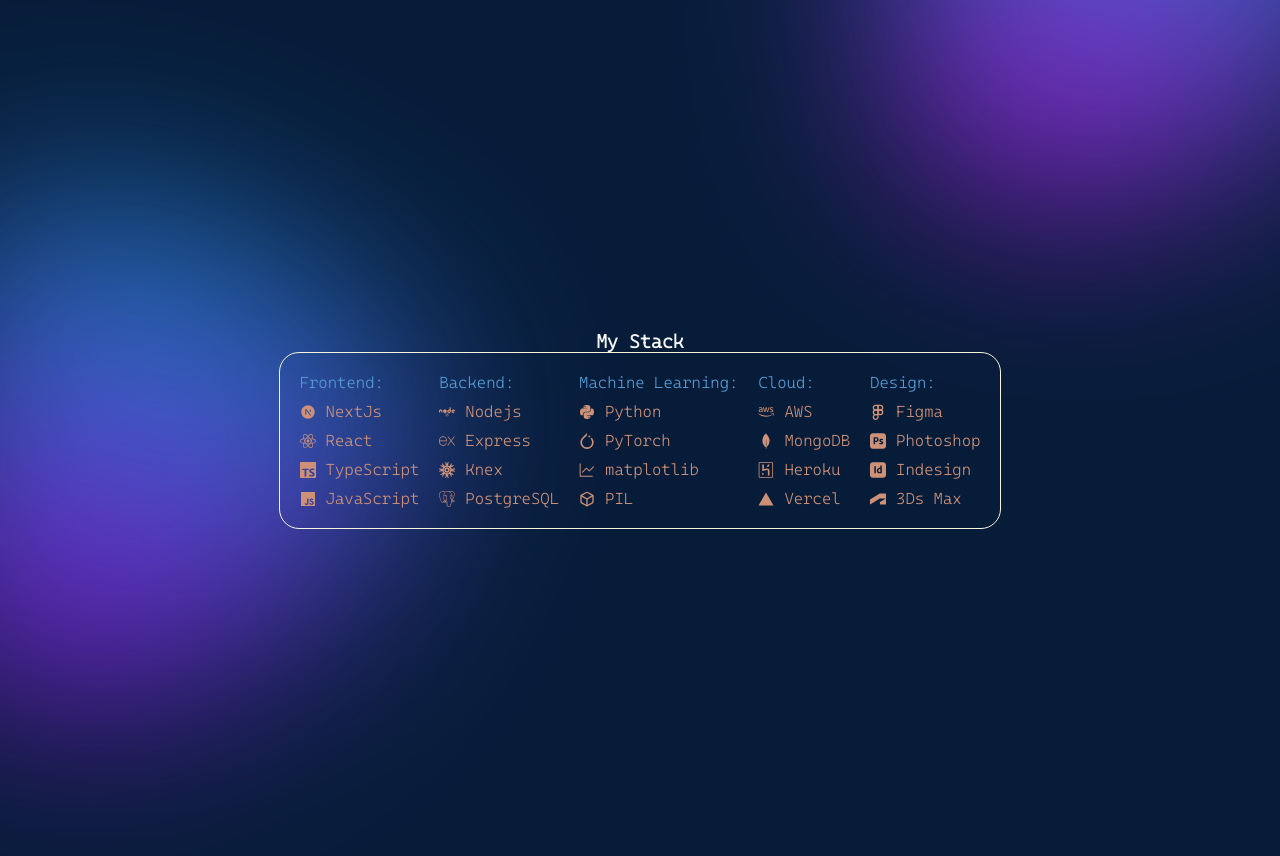
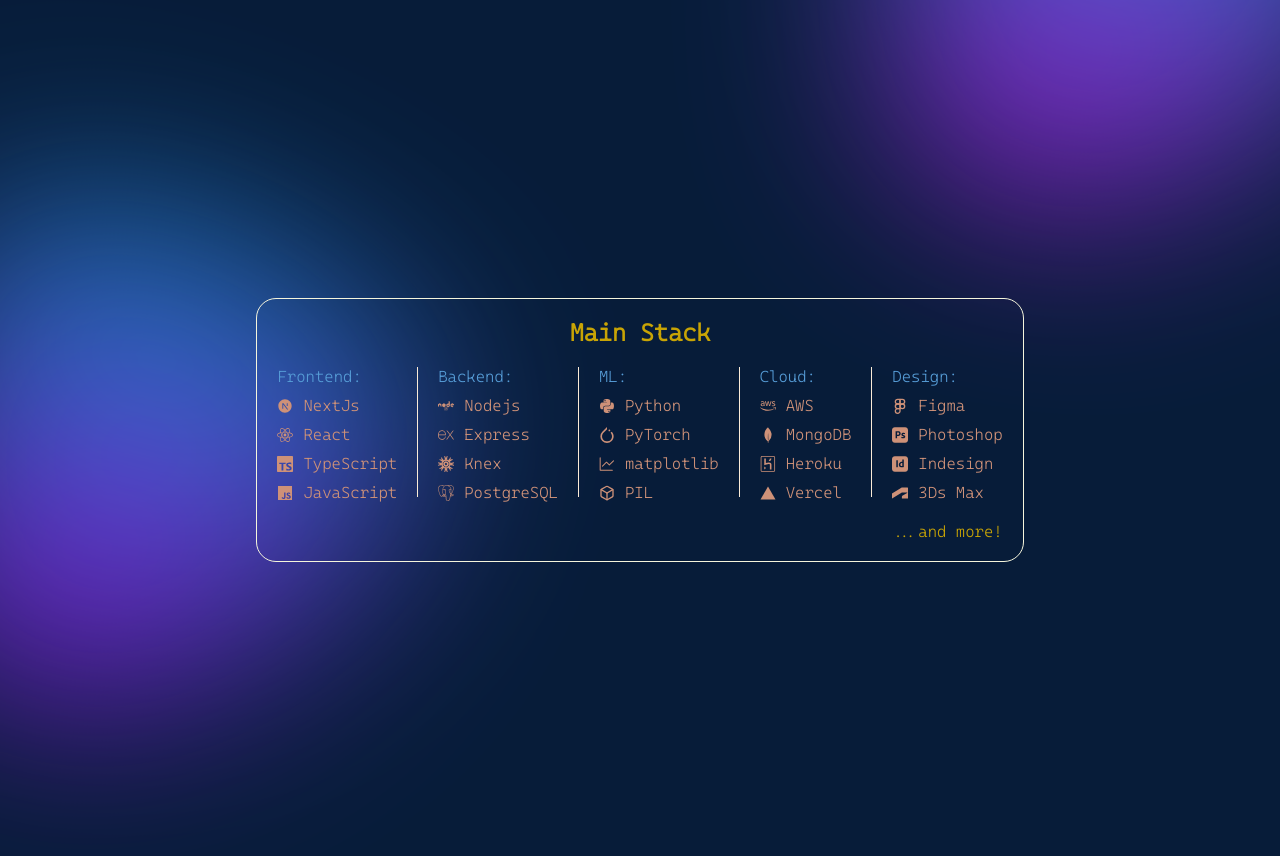
Before and after one commit to hebahiari/portfolio, a Next.js app: page / in a window 1280 px wide. Shown: the part 779-1635 px from the top of the page. Built offline with nearby package versions, Linux system fonts and the light colour scheme.

Commit message:
about section updates

```diff
--- a/app/components/About/About.css
+++ b/app/components/About/About.css
@@ -11,10 +11,10 @@
 .aboutRight{
 }
 
-.aboutLeft {
-    border: 2px;
+.aboutStack{
     display: flex;
-    align-items: flex-start;
+    flex-direction: column;
+    align-items: center;
     gap: 20px;
     flex-wrap: wrap;
     padding: 20px;
@@ -24,6 +24,25 @@
     &:hover{
         background-color: rgba(250, 235, 215, 0.178);
     }
+}
+
+.stackTitle{
+    font-size: x-large;
+}
+
+.aboutLeft {
+    display: flex;
+    align-items: flex-start;
+    justify-content: space-between;
+    flex-wrap: wrap;
+    width: 100%;
+}
+
+.aboutLine{
+    height: 130px;
+    width: 1px;
+    background-color: antiquewhite;
+    margin: 0 20px;
 }
 
 .aboutRow {
@@ -46,3 +65,9 @@
     width: 30px;
     border-radius: 50px;
 }
+
+.aboutStackFooter{
+    display: flex;
+    justify-content: flex-end;
+    width: 100%;
+}
--- a/app/components/About/About.js
+++ b/app/components/About/About.js
@@ -40,11 +40,13 @@
 
 const About = () => {
     return (
-        <div className='aboutContainer'>
+        <div className='aboutContainer' id='about'>
             <div className='aboutRight'>
 
             </div>
-            <h3>My Stack</h3>
+
+            <div className='aboutStack'>
+                <h3 className='stackTitle yellow'>Main Stack</h3>
                 <div className='aboutLeft orange'>
                     <div className='aboutRow'>
                         <div className='aboutTitle darkblue'>Frontend:</div>
@@ -53,6 +55,7 @@
                         <div className='aboutItem'><SiTypescript /> TypeScript</div>
                         <div className='aboutItem'><IoLogoJavascript /> JavaScript</div>
                     </div>
+                    <div className='aboutLine'></div>
                     <div className='aboutRow'>
                         <div className='aboutTitle darkblue'>Backend:</div>
                         <div className='aboutItem'><FaNode /> Nodejs</div>
@@ -60,13 +63,15 @@
                         <div className='aboutItem'><SiKnexdotjs /> Knex</div>
                         <div className='aboutItem'><SiPostgresql /> PostgreSQL</div>
                     </div>
+                    <div className='aboutLine'></div>
                     <div className='aboutRow'>
-                    <div className='aboutTitle darkblue'>Machine Learning:</div>
+                        <div className='aboutTitle darkblue'>ML:</div>
                         <div className='aboutItem'><FaPython /> Python</div>
                         <div className='aboutItem'><SiPytorch /> PyTorch</div>
                         <div className='aboutItem'><GoGraph /> matplotlib</div>
                         <div className='aboutItem'><FiBox /> PIL</div>
                     </div>
+                    <div className='aboutLine'></div>
                     <div className='aboutRow'>
                         <div className='aboutTitle darkblue'>Cloud:</div>
                         <div className='aboutItem'><FaAws /> AWS</div>
@@ -74,6 +79,7 @@
                         <div className='aboutItem'><GrHeroku /> Heroku</div>
                         <div className='aboutItem'><IoLogoVercel /> Vercel</div>
                     </div>
+                    <div className='aboutLine'></div>
                     <div className='aboutRow'>
                         <div className='aboutTitle darkblue'>Design:</div>
                         <div className='aboutItem'><FiFigma /> Figma</div>
@@ -82,6 +88,10 @@
                         <div className='aboutItem'><SiAutodesk /> 3Ds Max</div>
                     </div>
                 </div>
+                <div className='aboutStackFooter yellow'>
+                    <div>...and more!</div>
+                </div>
+            </div>
         </div>
     )
 }
--- a/app/globals.css
+++ b/app/globals.css
@@ -63,3 +63,7 @@
 .purple{
   color: #c586c0
 }
+
+.green{
+  color:#4ec9b0
+}
```
Also changed, not shown: public/img/wave.gif (added). Lines whose indentation alone changed are shown as unchanged.
